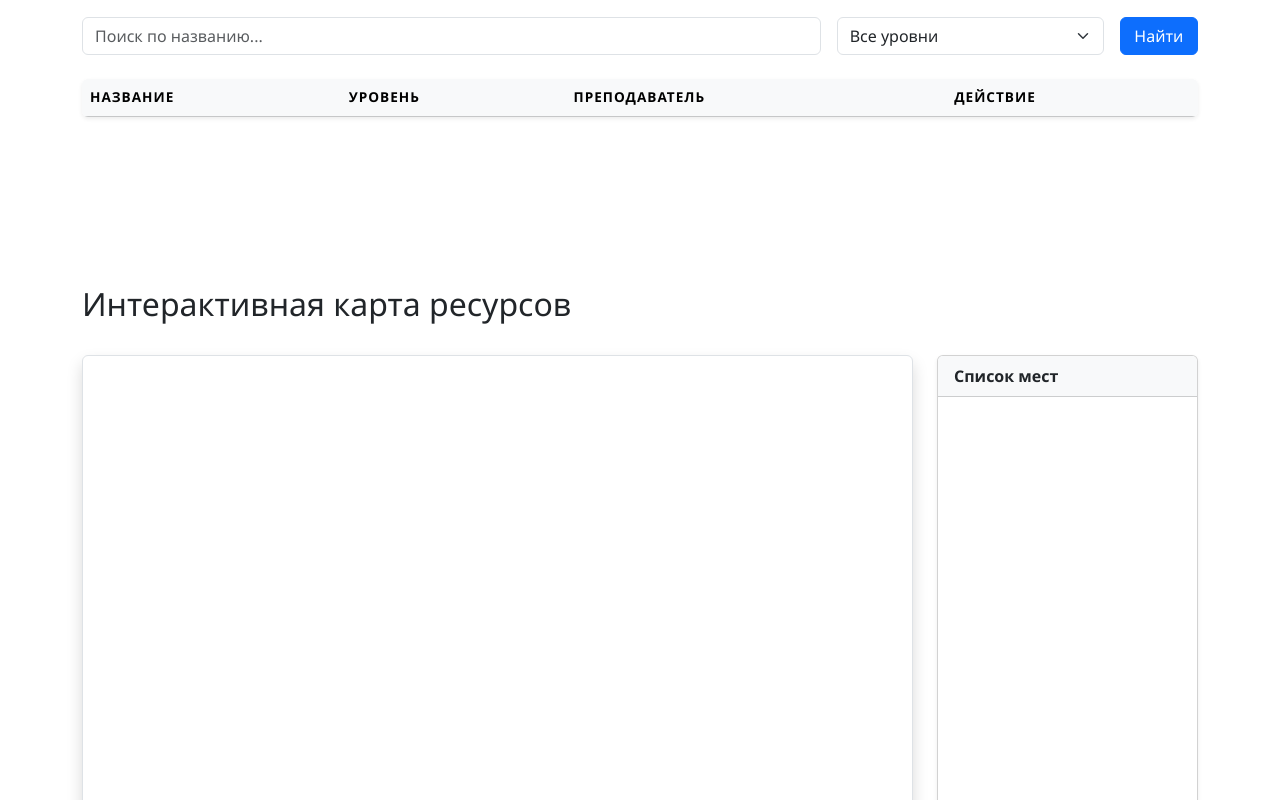
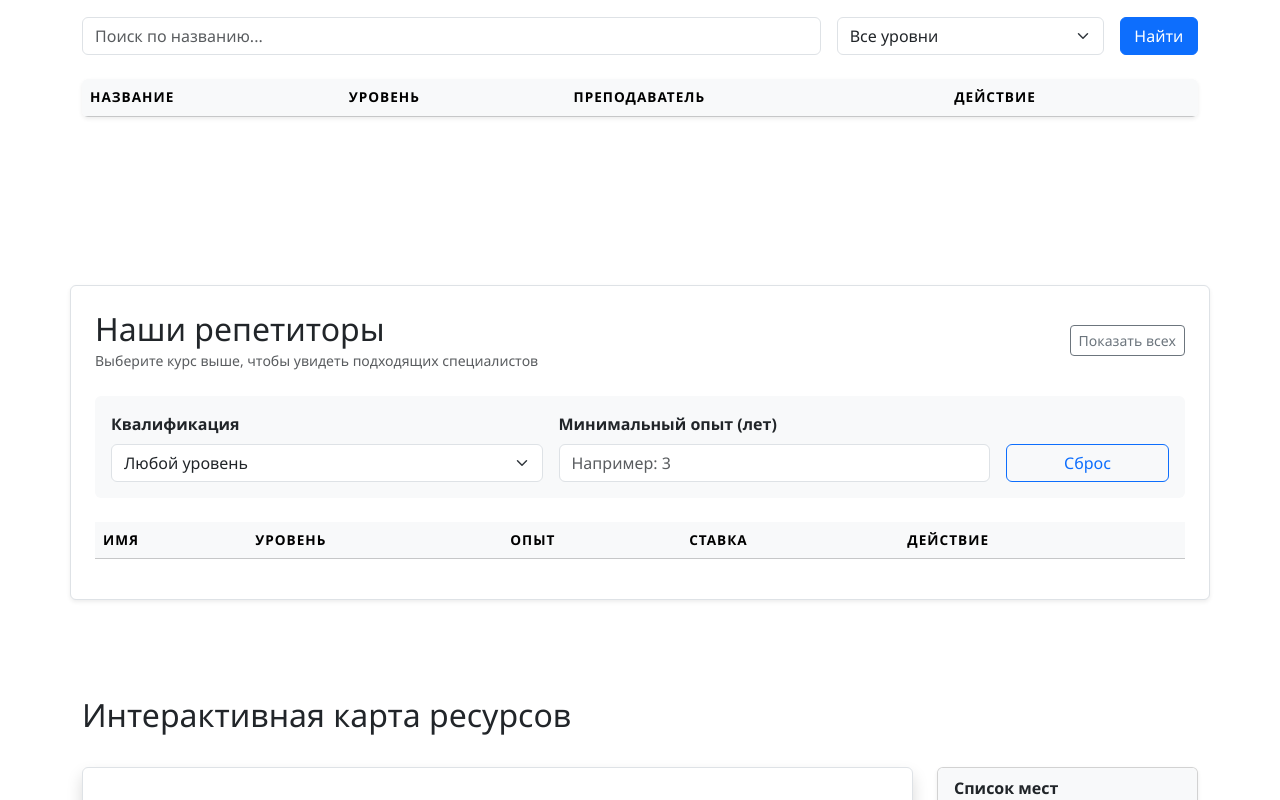
Before and after one commit to i-irazzy/web_exam, a plain HTML site: page index.html in a window 1280 px wide. Shown: the part 488-1288 px from the top of the page. Drawn offline with nearby package versions, Linux system fonts and the light colour scheme; no server answers.

Commit message:
Adding tutors table

```diff
--- a/index.html
+++ b/index.html
@@ -124,6 +124,77 @@
         </nav>
       </section>
     </main>
+    <section
+      id="tutors-section"
+      class="container my-5 shadow-sm p-4 bg-white rounded border"
+    >
+      <div class="d-flex justify-content-between align-items-center mb-4">
+        <div>
+          <h2 class="mb-0">Наши репетиторы</h2>
+          <small class="text-muted" id="tutor-status-text"
+            >Выберите курс выше, чтобы увидеть подходящих специалистов</small
+          >
+        </div>
+        <button
+          class="btn btn-sm btn-outline-secondary"
+          onclick="resetTutorFilter()"
+        >
+          Показать всех
+        </button>
+      </div>
+      <div class="card bg-light border-0 mb-4">
+        <div class="card-body">
+          <form id="tutor-search-form" class="row g-3">
+            <div class="col-md-5">
+              <label class="form-label fw-bold">Квалификация</label>
+              <select
+                id="filter-tutor-level"
+                class="form-select"
+                onchange="renderTutorsTable()"
+              >
+                <option value="">Любой уровень</option>
+                <option value="Beginner">Начальный</option>
+                <option value="Intermediate">Средний</option>
+                <option value="Advanced">Продвинутый</option>
+              </select>
+            </div>
+            <div class="col-md-5">
+              <label class="form-label fw-bold">Минимальный опыт (лет)</label>
+              <input
+                type="number"
+                id="filter-tutor-exp"
+                class="form-control"
+                placeholder="Например: 3"
+                oninput="renderTutorsTable()"
+              />
+            </div>
+            <div class="col-md-2 d-flex align-items-end">
+              <button
+                type="button"
+                class="btn btn-outline-primary w-100"
+                onclick="resetTutorFilter()"
+              >
+                Сброс
+              </button>
+            </div>
+          </form>
+        </div>
+      </div>
+      <div class="table-responsive">
+        <table class="table table-hover align-middle">
+          <thead class="table-light">
+            <tr>
+              <th>Имя</th>
+              <th>Уровень</th>
+              <th>Опыт</th>
+              <th>Ставка</th>
+              <th>Действие</th>
+            </tr>
+          </thead>
+          <tbody id="tutors-table-body"></tbody>
+        </table>
+      </div>
+    </section>
     <section class="container my-5" id="resources-map">
       <div class="d-flex justify-content-between align-items-center mb-4">
         <h2>Интерактивная карта ресурсов</h2>
--- a/js/main.js
+++ b/js/main.js
@@ -6,6 +6,8 @@ let filteredCourses = [];
 let currentPage = 1;
 const recordsPerPage = 5;
 let selectedCourse = null;
+let allTutors = [];
+let selectedLanguage = null;
 
 document.addEventListener("DOMContentLoaded", () => {
   fetchCourses();
@@ -42,12 +44,17 @@ async function fetchCourses() {
     try {
         const response = await fetch(`${BASE_URL}/courses?api_key=${API_KEY}`);
         allCourses = await response.json();
+
+        const tutorResponse = await fetch(`${BASE_URL}/tutors?api_key=${API_KEY}`);
+        allTutors = await tutorResponse.json();
+
         applyFilters();
+        renderTutorsTable();
     } catch (error) {
-    showAlert("Ошибка при загрузке курсов", "danger");
-    console.error(error);
+        showAlert('Ошибка при загрузке данных', 'danger');
     }
 }
+
 
 function applyFilters() {
   const nameQuery = document.getElementById("search-name").value.toLowerCase();
@@ -78,7 +85,7 @@ function renderTable() {
             <td><span class="badge bg-info text-dark">${course.level}</span></td>
             <td>${course.teacher}</td>
             <td class="text-end">
-                <button class="btn btn-primary btn-sm px-3" onclick="openEnrollModal(${course.id})">Выбрать</button>
+                <button class="btn btn-primary btn-sm px-3" onclick="selectCourse(${course.id})">Выбрать</button>
             </td>
         </tr>
     `
@@ -278,6 +285,68 @@ function showAlert(msg, type) {
   setTimeout(() => (container.innerHTML = ""), 5000);
 }
 
+function selectCourse(id) {
+    selectedCourse = allCourses.find(c => c.id === id);
+    if (!selectedCourse) return;
+
+    document.getElementById('tutor-status-text').innerHTML =
+        `Выбран курс: <b class="text-primary">${selectedCourse.name}</b>. Показаны репетиторы направления: <b>${selectedLanguage || 'Все'}</b>`;
+
+    document.getElementById('tutors-section').scrollIntoView({ behavior: 'smooth' });
+
+    renderTutorsTable();
+}
+
+function renderTutorsTable() {
+    const tbody = document.getElementById('tutors-table-body');
+    const levelFilter = document.getElementById('filter-tutor-level').value;
+    const expFilter = parseInt(document.getElementById('filter-tutor-exp').value) || 0;
+
+    const filteredTutors = allTutors.filter(tutor => {
+        const matchLang = !selectedLanguage || tutor.languages_offered.includes(selectedLanguage);
+        const matchLevel = !levelFilter || tutor.language_level === levelFilter;
+        const matchExp = tutor.work_experience >= expFilter;
+        return matchLang && matchLevel && matchExp;
+    });
+
+    tbody.innerHTML = filteredTutors.map(tutor => `
+        <tr>
+            <td class="fw-bold">${tutor.name}</td>
+            <td><span class="badge bg-secondary">${tutor.language_level}</span></td>
+            <td>${tutor.work_experience} лет</td>
+            <td>${tutor.price_per_hour} ₽/ч</td>
+            <td>
+                <button class="btn ${selectedCourse ? 'btn-success' : 'btn-outline-secondary'} btn-sm"
+                        onclick="handleTutorClick(${tutor.id})">
+                    ${selectedCourse ? 'Записаться' : 'Сначала выберите курс'}
+                </button>
+            </td>
+        </tr>
+    `).join('');
+}
+
+function handleTutorClick(tutorId) {
+    if (!selectedCourse) {
+        showAlert('Пожалуйста, сначала выберите языковой курс в таблице выше!', 'warning');
+        window.scrollTo({ top: 0, behavior: 'smooth' });
+        return;
+    }
+    openEnrollWithTutor(tutorId);
+}
+
+function resetTutorFilter() {
+    selectedLanguage = null;
+    selectedCourse = null;
+    document.getElementById('tutor-status-text').innerText = "Выберите курс выше, чтобы увидеть подходящих специалистов";
+    document.getElementById('tutor-search-form').reset();
+    renderTutorsTable();
+}
+function getYearWord(n) {
+    if (n % 10 === 1 && n % 100 !== 11) return "год";
+    if ([2, 3, 4].includes(n % 10) && ![12, 13, 14].includes(n % 100)) return "года";
+    return "лет";
+}
+
 // Яндекс.Карты, если не загрузит API - скриншоты работы в папке img
 const resources = [
   {
```
Lines whose indentation alone changed are shown as unchanged.
